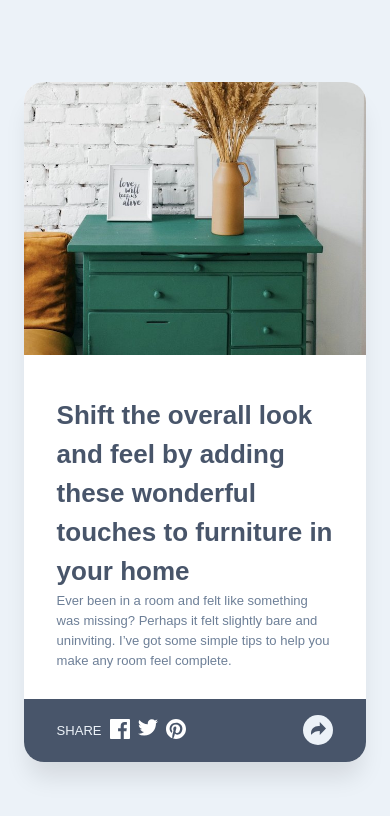
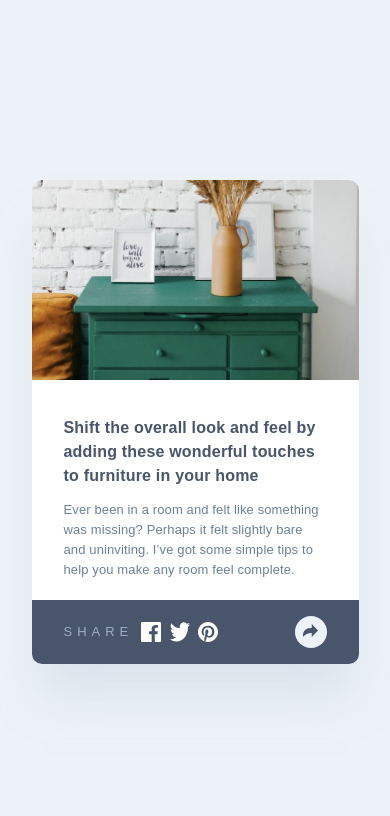
Before and after one commit to fmanimashaun/article-preview-component, a website built with Vite: page index.html in a window 390 px wide. Both pictures are taken after a click on the button "Share this article". Built offline with nearby package versions, Linux system fonts and the light colour scheme; files whose address does not match are found by name.

Commit message:
Fixed the mobile view

```diff
--- a/index.html
+++ b/index.html
@@ -23,14 +23,18 @@
               got some simple tips to help you make any room feel complete.</p>
           </div>
           <div class="card__footer">
-            <div class="card__footer-author">
-              <img class="card__footer-author-img" src="/assets/images/avatar-michelle.jpg" alt="Michelle" />
-              <div class="card__footer-author-info">
+
+            <div class="card__author">
+              <div class="card__author-wrapper">
+                <div class="card__author-info">
+                  <img class="card__author-img" src="/assets/images/avatar-michelle.jpg" alt="Michelle" />
+                  <div class="card__author-details">
                     <p>Michelle Appleton</p>
                     <p>28 Jun 2020</p>
                   </div>
                 </div>
-            <div class="card__btn-wrapper">
+
+                <div id="author-btn" class="card__author-btn">
                   <div class="card__social">
                   </div>
                   <button class="card__share-btn" aria-label="Share this article">
@@ -41,28 +45,31 @@
                   </button>
                 </div>
               </div>
-          <div class="card__content-social">
+            </div>
+            <div class="card__footer-social">
               <div class="card__social">
                 <span>SHARE</span>
                 <div class="card__social-icons">
                   <a id="facebook-share" target="_blank">
                     <img class="card__social-icon" src="/assets/images/icon-facebook.svg" alt="Facebook" />
                   </a>
-                <a id="twitter-share"  target="_blank">
+                  <a id="twitter-share" target="_blank">
                     <img class="card__social-icon" src="/assets/images/icon-twitter.svg" alt="Twitter" />
                   </a>
-                <a id="pinterest-share"  target="_blank">
+                  <a id="pinterest-share" target="_blank">
                     <img class="card__social-icon" src="/assets/images/icon-pinterest.svg" alt="Pinterest" />
                   </a>
                 </div>
               </div>
-            <button class="card__share-btn" aria-label="Share this article">
+              <button id="social-btn" class="card__share-btn" aria-label="Share this article">
                 <svg xmlns="http://www.w3.org/2000/svg" width="15" height="13">
                   <path fill="currentColor"
                     d="M15 6.495L8.766.014V3.88H7.441C3.33 3.88 0 7.039 0 10.936v2.049l.589-.612C2.59 10.294 5.422 9.11 8.39 9.11h.375v3.867L15 6.495z" />
                 </svg>
               </button>
             </div>
+          </div>
+
         </div>
       </div>
     </main>
--- a/src/assets/scss/abstract/_index.scss
+++ b/src/assets/scss/abstract/_index.scss
@@ -1,2 +1,3 @@
 @forward './variables';
 @forward './mixins';
+@forward './placeholder';
--- a/src/assets/scss/abstract/_mixins.scss
+++ b/src/assets/scss/abstract/_mixins.scss
@@ -1,8 +1,8 @@
 @use './variables' as *;
 
 @mixin btn {
-  width: $card-button;
-  height: $card-button;
+  width: 32px;
+  height: 32px;
   border-radius: 50%;
   border: none;
   cursor: pointer;
@@ -14,10 +14,3 @@
     color: $color-light;
   }
 }
-
-@mixin share-typography {
-  color: $color-light-grayish-blue;
-  font-size: $card-accent;
-  line-height: 1;
-  letter-spacing: 35%;
-}
--- /dev/null
+++ b/src/assets/scss/abstract/_placeholder.scss
@@ -0,0 +1,30 @@
+@use './variables' as *;
+
+%header {
+    font-size: 1rem;
+    color: $color-dark-grayish-blue;
+    font-weight: $font-weight-bold;
+    line-height: 1.5;
+    letter-spacing: 0.0125em;
+
+    @media screen and (min-width: 700px) {
+       font-size: 1.25rem;
+       line-height: 1.4;
+      }
+  }
+
+  %text {
+    font-size: 0.8125rem;
+    color: $color-grayish-blue;
+    font-weight: $font-weight-medium;
+    line-height: 1.5385;
+    letter-spacing: 0.009231em;
+  }
+
+  %text-share {
+    font-size: 0.8125rem;
+    color: $color-desaturated-dark-blue;
+    font-weight: $font-weight-medium;
+    line-height: 1.5385;
+    letter-spacing: 0.3846em;
+  }
--- a/src/assets/scss/abstract/_variables.scss
+++ b/src/assets/scss/abstract/_variables.scss
@@ -1,14 +1,15 @@
 // Colors
-$color-dark-grayish-blue: hsl(217, 19%, 35%);
-$color-desaturated-dark-blue: hsl(214, 17%, 51%);
-$color-grayish-blue: hsl(212, 23%, 69%);
-$color-light-grayish-blue: hsl(210, 46%, 95%);
-$color-light: hsl(0, 0%, 100%);
-$color-dark: hsl(0, 0%, 0%);
+$color-dark-grayish-blue: rgb(72, 85, 106);
+$color-desaturated-dark-blue: rgb(157, 174,194);
+$color-grayish-blue: rgb(110, 128, 152);
+$color-light-grayish-blue: rgb(236, 242, 248);
+$color-light: rgb(255, 255, 255);
+$color-dark: rgb(0, 0, 0);
 
 // Typography
 $font-family: 'Manrope', sans-serif;
-$font-weight-regular: 500;
+$font-weight-regular: 400;
+$font-weight-medium: 500;
 $font-weight-bold: 700;
 
 // spacing
@@ -17,7 +18,7 @@ $container-block: clamp(2rem, 1.6039rem + 1.6901vw, 3.125rem); // 32px 50px
 $card-content-top: clamp(2.5rem, 2.2799rem + 0.939vw, 3.125rem); // 40px 60px
 $card-content-bottom: clamp(1.25rem, 0.6998rem + 2.3474vw, 2.8125rem); // 20px 45px
 $card-content-inline: clamp(2rem, 1.6039rem + 1.6901vw, 3.125rem); // 32px 50px
-$card-author-img: clamp(2.5rem, 2.2799rem + 0.939vw, 3.125rem); // 40px 50px
+$card-author-img: 2.5rem;
 $card-button: clamp(1.875rem, 1.6549rem + 0.939vw, 2.5rem); // 30px 40px
 $card-share-block: clamp(1rem, 0.6919rem + 1.3146vw, 1.875rem); // 16px 30px
 $tooltip-block: clamp(1rem, 0.3846rem + 0.9615vw, 1.25rem); // 16px 20px
@@ -30,4 +31,7 @@ $card-content: clamp(0.8125rem, 0.7025rem + 0.4695vw, 1.125rem); // 13px 18px
 $card-accent: clamp(0.8125rem, 0.7465rem + 0.2817vw, 1rem); // 13px 16px
 
 // shadows
-$card-shadow: 0px 20px 25px -5px rgba(0, 0, 0, 0.1);
+$card-shadow: 0px 40px 40px -10px rgba(201, 213, 225, 0.5);
+
+// border-radius
+$card-radius: 0.625rem
--- a/src/assets/scss/components/_card.scss
+++ b/src/assets/scss/components/_card.scss
@@ -1,25 +1,27 @@
 @use '../abstract/variables' as *;
 @use '../abstract/mixins' as *;
+@use '../abstract/placeholder';
 
 .card {
   display: flex;
   flex-direction: column;
   gap: 0;
-  border-radius: 1.25rem;
+  border-radius: $card-radius;
   width: 100%;
   background-color: $color-light;
   box-shadow: $card-shadow;
-  max-width: 935px;
+  max-width: 327px;
   margin-inline: auto;
 
-  @media screen and (min-width: 600px) {
+  @media screen and (min-width: 700px) {
     flex-direction: row;
+    max-width: 730px;
   }
 
   &__btn-wrapper {
     position: relative;
 
-    & > *:first-child {
+    &>*:first-child {
       position: absolute;
       display: none;
       gap: $share-gap;
@@ -30,10 +32,10 @@
       width: max-content;
       left: 50%;
       transform: translateX(-50%);
-      @include share-typography;
+      @extend %text-share;
       background-color: $color-dark-grayish-blue;
       padding: $tooltip-block $tooltip-inline;
-      border-radius: 0.625rem;
+      border-radius: $card-radius;
 
       &::after {
         content: '';
@@ -43,8 +45,7 @@
         margin-left: -10px;
         border-width: 10px;
         border-style: solid;
-        border-color: $color-dark-grayish-blue transparent transparent
-          transparent;
+        border-color: $color-dark-grayish-blue transparent transparent transparent;
       }
 
       &.active {
@@ -56,6 +57,13 @@
   &__social-icons {
     display: flex;
     gap: $share-gap;
+
+    & > a > img {
+        display: block;
+        width: 20px;
+        height: 20px
+      }
+
   }
 
   &__share-btn {
@@ -65,96 +73,100 @@
   &__header-img {
     display: block;
     width: 100%;
-    height: auto;
+    height: 200px;
     object-fit: cover;
     object-position: left;
-    border-radius: 1.25rem 1.25rem 0 0;
+    border-radius: $card-radius $card-radius 0 0;
 
-    @media screen and (min-width: 600px) {
+    @media screen and (min-width: 700px) {
       border-radius: 1.25rem 0 0 1.25rem;
       height: 100%;
-      max-width: 365px;
+      width: 285px;
     }
   }
 
   &__content {
-    position: relative;
     display: flex;
     flex-grow: 1;
     flex-direction: column;
-    gap: 1.875rem;
-    padding: $card-content-top $card-content-inline $card-content-bottom;
+  }
+
+  &__body {
+    padding-inline: 32px;
+    padding-block-start: 36px;
+
+    @media screen and (min-width: 700px) {
+      padding-inline: 40px;
+      padding-block-start: 32px;
+    }
+
+    &>* {
+      margin: 0;
+    }
+
+    h1 {
+      @extend %header;
+      margin-block-end: 0.75em;
+    }
+
+    p {
+      @extend %text;
+    }
+  }
+
+  &__footer {
+    position: relative;
+    border-radius: 0 0 0.625rem 0.625rem;
 
     &-social {
-      visibility: hidden;
-      opacity: 0;
-      position: absolute;
-      display: flex;
+      display: none;
       justify-content: space-between;
-      padding-inline: $card-content-inline;
+      padding-inline: 32px;
       left: 0;
       bottom: 0;
       width: 100%;
-      border-radius: 0 0 1.25rem 1.25rem;
-      padding-block: $card-share-block;
+      border-radius: 0 0 0.625rem 0.625rem;
+      padding-block: 1rem;
       background-color: $color-dark-grayish-blue;
-      transition: visibility 0s, opacity 0.3s ease;
+      margin-block-start: 20px;
 
-      @media screen and (min-width: 600px) {
-        border-radius: 0 0 1.25rem 0;
-      }
-
-      @media screen and (min-width: 1024px) {
+      @media screen and (min-width: 700px) {
         display: none;
       }
 
       &.active {
-        visibility: visible;
-        opacity: 1;
-        transition: opacity 0.3s ease;
+        display: flex;
       }
 
-      & > *:not(:last-child) {
+      &>*:not(:last-child) {
         display: flex;
         justify-content: flex-start;
         align-items: center;
         gap: $share-gap;
 
-        @include share-typography;
+        @extend %text-share
       }
     }
   }
 
-  &__body {
-    & > * {
-      margin: 0;
-      max-inline-size: 450px;
+  &__author {
+    display: block;
+
+    &.close {
+      display: none;
     }
-
-    h3 {
-      font-size: $card-title;
-      letter-spacing: -3%;
-      margin-block-end: 1.375em;
-      color: $color-dark-grayish-blue;
-      font-weight: $font-weight-bold;
-    }
-
-    p {
-      font-size: $card-content;
-      line-height: 1.54;
-      letter-spacing: -4.5%;
-      color: $color-desaturated-dark-blue
-    }
-  }
-
-  &__footer {
+    &-wrapper {
       display: flex;
       justify-content: space-between;
       align-items: center;
+      padding-block: 32px 20px;
+      padding-inline: 32px;
 
-    &-author {
-      display: flex;
-      align-items: center;
+      @media screen and (min-width: 700px) {
+        padding-inline: 40px;
+        padding-block: 20px 32px;
+      }
+    }
 
     &-img {
       display: block;
@@ -162,28 +174,27 @@
       height: $card-author-img;
       object-fit: cover;
       border-radius: 50%;
-        margin-inline-end: 1rem;
     }
 
     &-info {
       display: flex;
-        flex-direction: column;
       justify-content: center;
-        gap: 0.625rem;
-        font-size: $card-accent;
-        color: var(--clr-primary);
-        line-height: 1;
+      align-items: center;
+      gap: 1rem;
+    }
+
+    &-details {
+     @extend %text;
       color: $color-desaturated-dark-blue;
 
-        & > * {
+      &>* {
         margin: 0;
       }
 
-        & > p:first-child {
+      &>p:first-child {
         color: $color-dark-grayish-blue;
         font-weight: 700;
       }
     }
   }
 }
-}
--- a/src/main.ts
+++ b/src/main.ts
@@ -1,8 +1,9 @@
 import './assets/scss/main.scss'
 
 const baseUrl = import.meta.env.BASE_URL;
-const shareBtns = document.querySelectorAll('.card__share-btn') as NodeListOf<HTMLButtonElement>;
-const shareContainer = document.querySelector('.card__content-social') as HTMLDivElement;
+const authorBtn = document.querySelector('#author-btn') as HTMLDivElement;
+const shareBtn = document.querySelector('#social-btn') as HTMLDivElement;
+const shareContainer = document.querySelector('.card__footer-social') as HTMLDivElement;
 const facebookShare = document.getElementById("facebook-share") as HTMLAnchorElement;
 const xShare = document.getElementById("twitter-share") as HTMLAnchorElement;
 const pinterestShare = document.getElementById("pinterest-share") as HTMLAnchorElement;
@@ -10,10 +11,6 @@ const pinterestShare = document.getElementById("pinterest-share") as HTMLAnchorE
 const shareTooltip = document.querySelector('.card__btn-wrapper .card__social') as HTMLDivElement;
 const currentURL = encodeURIComponent(window.location.href);
 const description = encodeURIComponent("Practice my layout skills with this article preview component. There's lots of fun to be had playing around with animations for the sharing icons as well.");
-
-console.log(facebookShare);
-console.log(xShare);
-console.log(pinterestShare);
 
 
 document.addEventListener("DOMContentLoaded", () => {
@@ -31,11 +28,11 @@ document.addEventListener("DOMContentLoaded", () => {
   }
 });
 
-shareBtns.forEach((btn) => {
-  btn.addEventListener('click', (e) => {
+
+authorBtn.addEventListener('click', (e: MouseEvent) => {
   e.stopPropagation();
 
-    if (window.innerWidth >= 1024) {
+  if (window.innerWidth >= 700) {
     const shareTooltipEl = `
     <span>SHARE</span>
     <div class="card__social-icons">
@@ -55,12 +52,23 @@ shareBtns.forEach((btn) => {
 
     // Add active class to shareTooltip
     shareTooltip.classList.toggle('active');
-    } else if (window.innerWidth < 1024) {
+  } else if (window.innerWidth < 700) {
+    const target = e.target as HTMLElement;
+    const cardAuthor = target.closest('.card__author') as HTMLDivElement;
     shareContainer.classList.toggle('active');
+    cardAuthor.classList.toggle('close');
   }
 
 });
-});
+
+shareBtn.addEventListener('click', (e) => {
+  e.stopPropagation();
+  const target = e.target as HTMLElement;
+  const ParentDiv = target.closest('.card__footer-social') as HTMLDivElement;
+  const cardAuthor = ParentDiv.previousElementSibling as HTMLDivElement
+  shareContainer.classList.toggle('active');
+  cardAuthor.classList.toggle('close');
+})
 
 
 // Close share container when clicked away
```
Also changed, not shown: 1 other file. Lines whose indentation alone changed are shown as unchanged.
